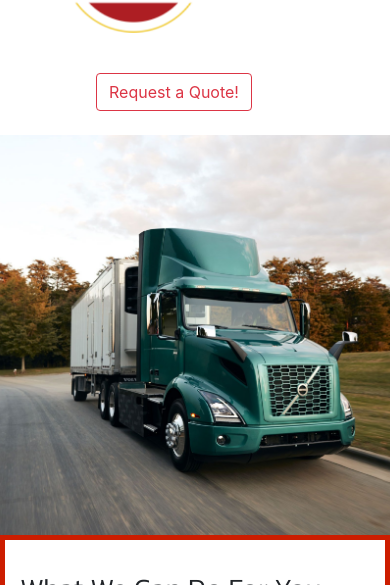
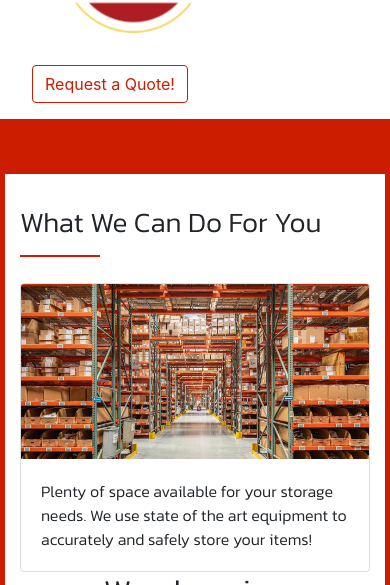
Before and after one commit to johnsondavid1107/JFL_Logistics, a React (Create React App) app in the folder jfl_logistics/client/: page / in a window 390 px wide. Shown: the part 210-795 px from the top of the page. Built offline with nearby package versions, Linux system fonts and the light colour scheme; what react-toast-notifications would draw is missing.

Commit message:
fixed mobile height issue

```diff
--- a/jfl_logistics/client/src/components/CSS/aboutMain.css
+++ b/jfl_logistics/client/src/components/CSS/aboutMain.css
@@ -65,3 +65,7 @@ h3 {
     background-color:#cc1d00;
     margin-bottom: 20px;
 }
+
+.mikeImage {
+    height: 400px;
+}
--- a/jfl_logistics/client/src/components/CSS/navCSS.css
+++ b/jfl_logistics/client/src/components/CSS/navCSS.css
@@ -19,6 +19,12 @@
     font-family: 'Kanit', sans-serif;
 }
 
-.btn {
-    margin-left: 4rem;
+.btn-outline-danger {
+  color: #cc1d00 !important;
+  border-color: #cc1d00 !important;
 }
+.btn-outline-danger:hover {
+    color: #cc1d00 !important;
+    border-color: #cc1d00 !important;
+    background-color: gold !important;
+  }
--- a/jfl_logistics/client/src/components/NavBarComp.js
+++ b/jfl_logistics/client/src/components/NavBarComp.js
@@ -30,7 +30,7 @@ function NavBarComp() {
         <div className="container-fluid" style={styles.noPadding}>
 
             <nav className="navbar message justify-content-center">
-                <strong className="white">Need a question answered right away?  Call Mike Lapi Now 201-926-4012 !</strong>
+                <strong className="white">Need a question answered right away? <br /> Call Mike Lapi Now 201-926-4012 !</strong>
 
             </nav>
 
@@ -41,6 +41,7 @@ function NavBarComp() {
                 <Navbar.Brand href="#home" className="noPaddingLow"><img src={Icon} alt="Brand Logo" style={styles.imgSize}></img></Navbar.Brand>
 
                 <Navbar.Toggle aria-controls="basic-navbar-nav" />
+
                 <Navbar.Collapse id="basic-navbar-nav d-flex  justify-content-end ">
                     <Nav className="ml-auto">
                         <Nav.Link href="/" className="newFont">Home</Nav.Link>
@@ -56,7 +57,8 @@ function NavBarComp() {
                     </Nav>
 
                 </Navbar.Collapse>
-                <Nav.Link href="/Contact"><button className="btn btn-outline-danger my-2 my-sm-0" type="submit" >Request a Quote!</button></Nav.Link>
+                <Nav.Link href="/Contact"><button className="btn btn-outline-danger my-sm-0" type="submit" >Request a Quote!</button></Nav.Link>
+
             </Navbar>
         </div>
     )
--- a/jfl_logistics/client/src/components/aboutMain.js
+++ b/jfl_logistics/client/src/components/aboutMain.js
@@ -27,14 +27,14 @@ function AboutMain() {
 
                 </div>
                 <div className="row">
-                    <div className="col-lg-4 d-flex justify-content-center">
+                    <div className="col-12 col-lg-4 d-flex justify-content-center">
                         <div className="card" style={styles.cardWidth}>
-                            <img src={Mike} alt=""></img>
+                            <img src={Mike} className="mikeImage" alt=""></img>
 
 
                         </div>
                     </div>
-                    <div className="col-lg-8">
+                    <div className="col-12 col-lg-8">
 
                         <h5 className="fontStyle underline">
                             Do you NEED the job done?  Well.. Mike and JFL Logistics is who you gotta call! </h5>
--- /dev/null
+++ b/jfl_logistics/client/src/pages/Home.css
@@ -0,0 +1,21 @@
+@media (min-width: 576px){
+.parrallax {
+    width: 100%;
+    background-attachment: fixed;
+    background-repeat: no-repeat;
+    background-size: cover;
+    background-position: center;
+    background-image: url("../components/photos/jflTruck.jpg");
+    height: 400px;
+
+}
+}
+
+@media (max-width: 575px){
+
+    .block{
+        width: 100%;
+        height: 50px;
+        background-color: #cc1d00;
+    }
+}
--- a/jfl_logistics/client/src/pages/Home.js
+++ b/jfl_logistics/client/src/pages/Home.js
@@ -1,27 +1,29 @@
 import React from "react"
 import JFLTruck from "../components/photos/jflTruck.jpg"
 import WhatCanWeDoForYou from "../components/WhatCanWeDoForYou"
+import "./Home.css"
 
 
 function Home() {
-    const styles = {
-        parallax: {
-            width: "100%",
-            backgroundAttachment: "fixed",
-            backgroundRepeat: "no-repeat",
-            backgroundSize: "cover",
-            backgroundPosition: "center",
-            backgroundImage: `url(${JFLTruck})`,
-            height: "400px"
+    // const styles = {
+    //     parallax: {
+    //         width: "100%",
+    //         backgroundAttachment: "fixed",
+    //         backgroundRepeat: "no-repeat",
+    //         backgroundSize: "cover",
+    //         backgroundPosition: "center",
+    //         backgroundImage: `url(${JFLTruck})`,
+    //         height: "400px"
 
-        }
-    }
+    //     }
+    // }
     return (
         <div>
 
             <div className="row">
+                <div className="block"></div>
                 <div className="col-12">
-                    <div src={JFLTruck} alt="truck" style={styles.parallax}></div>
+                    <div src={JFLTruck} alt="truck" className="parrallax"></div>
 
                 </div>
             </div>
```
